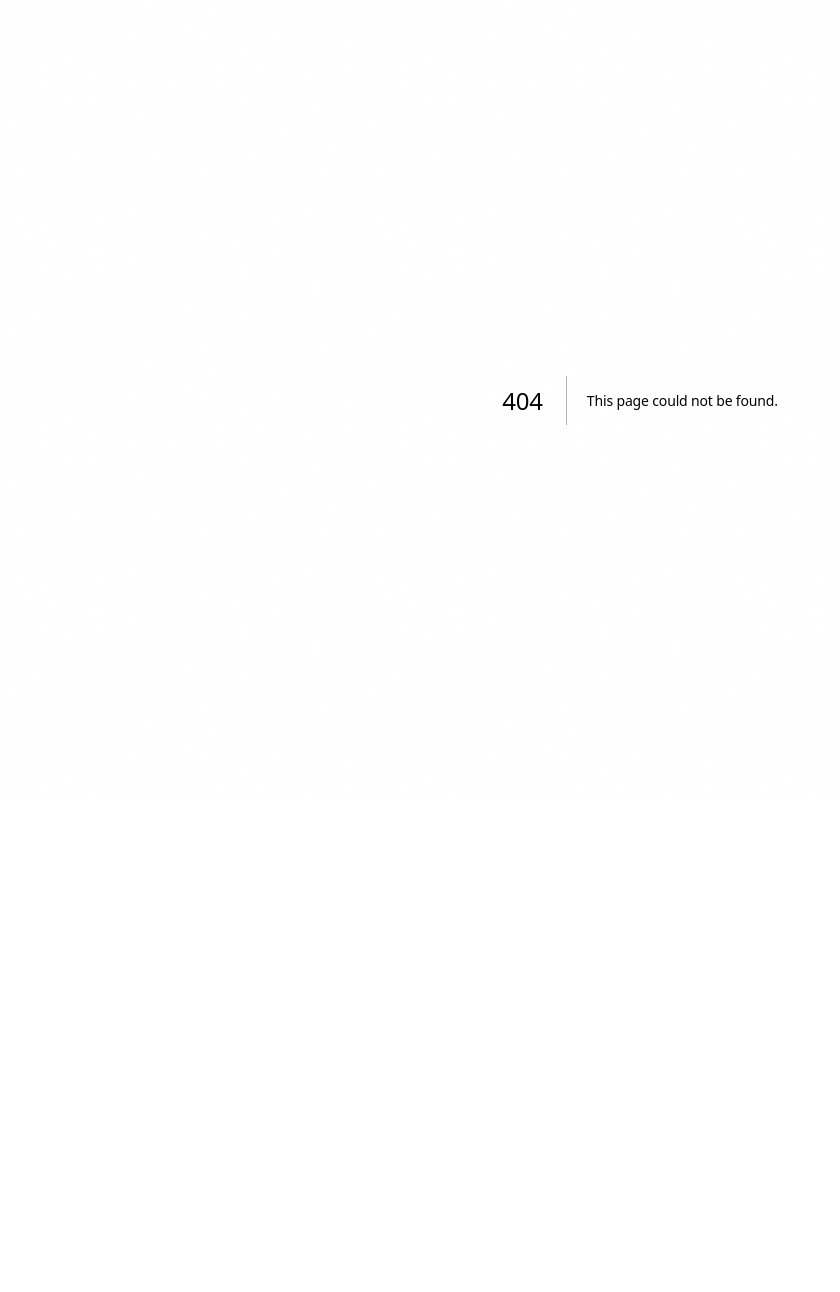
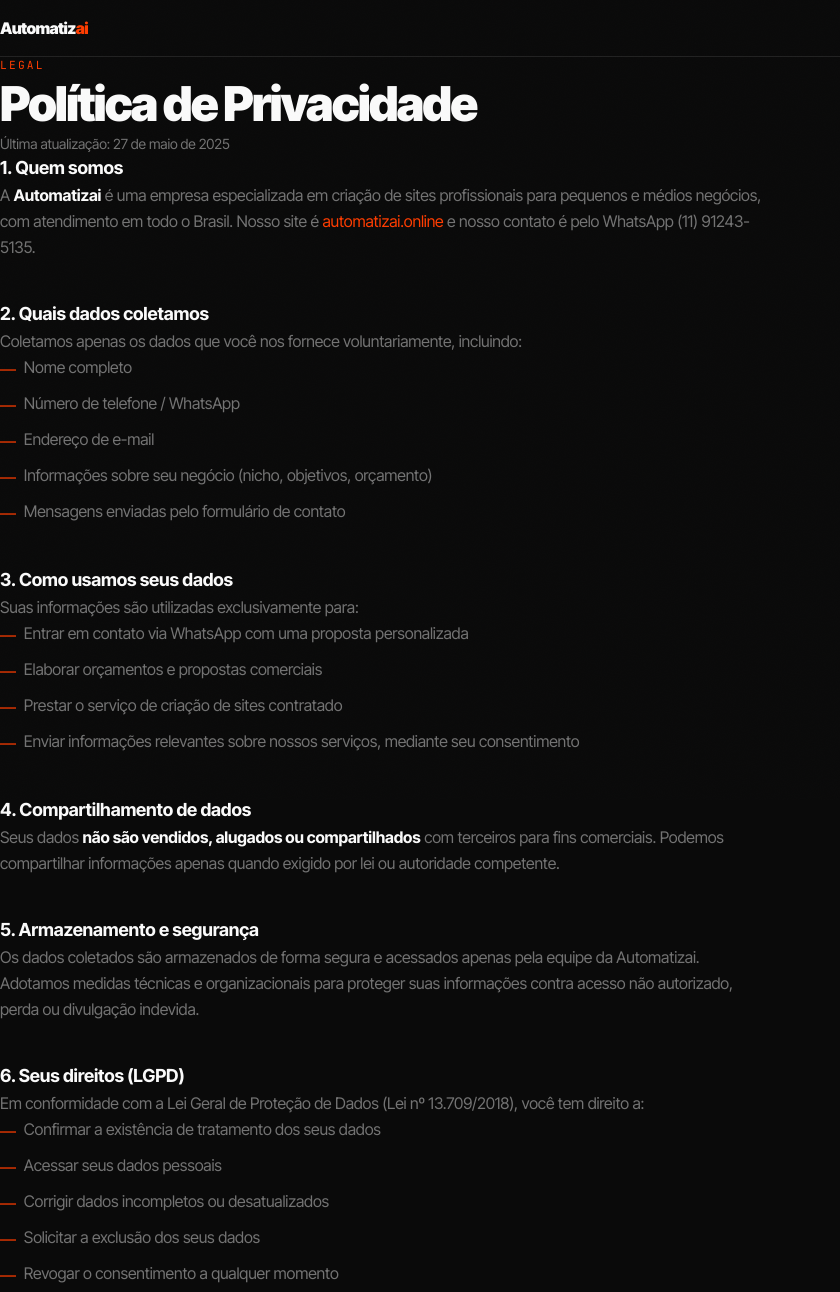
Before and after one commit to arthurzity/automatizai, a Next.js app: page /privacidade in a window 1280 px wide. Before the commit this address had no page. Shown: the top 1292 px of the page, without its empty margins (0-840 px from the left). Before the commit the page ends 800 px from the top, so only its background shows below. Built offline with nearby package versions, Linux system fonts and the light colour scheme; a web font is replaced by a local one.

Commit message:
feat: privacy policy page /privacidade (LGPD compliant)

```diff
--- /dev/null
+++ b/app/privacidade/page.tsx
@@ -0,0 +1,220 @@
+import Link from "next/link";
+import type { Metadata } from "next";
+
+export const metadata: Metadata = {
+  title: "Política de Privacidade — Automatizai",
+  description: "Saiba como a Automatizai coleta, usa e protege suas informações pessoais.",
+};
+
+export default function Privacidade() {
+  const today = "27 de maio de 2025";
+
+  return (
+    <main style={{ background: "var(--bg)", color: "var(--fg)", minHeight: "100vh" }}>
+      {/* Nav simples */}
+      <nav
+        className="border-b"
+        style={{ borderColor: "var(--border)", padding: "1rem 0" }}
+      >
+        <div className="max-w-3xl mx-auto px-6 md:px-12">
+          <Link href="/" className="text-base font-black tracking-[-0.04em]">
+            Automatiz<span style={{ color: "var(--accent)" }}>ai</span>
+          </Link>
+        </div>
+      </nav>
+
+      {/* Content */}
+      <div className="max-w-3xl mx-auto px-6 md:px-12 py-16 md:py-24">
+
+        <p
+          className="text-[0.7rem] tracking-[0.2em] uppercase mb-4"
+          style={{ color: "var(--accent)", fontFamily: '"JetBrains Mono", monospace' }}
+        >
+          Legal
+        </p>
+
+        <h1
+          className="font-black tracking-[-0.04em] leading-tight mb-4"
+          style={{ fontSize: "clamp(2rem, 4vw, 3rem)" }}
+        >
+          Política de Privacidade
+        </h1>
+
+        <p className="text-sm mb-12" style={{ color: "var(--muted-fg)" }}>
+          Última atualização: {today}
+        </p>
+
+        <div
+          className="flex flex-col gap-10 text-base leading-relaxed"
+          style={{ color: "var(--muted-fg)" }}
+        >
+          <section>
+            <h2 className="font-bold text-lg mb-3" style={{ color: "var(--fg)" }}>
+              1. Quem somos
+            </h2>
+            <p>
+              A <strong style={{ color: "var(--fg)" }}>Automatizai</strong> é uma empresa
+              especializada em criação de sites profissionais para pequenos e médios negócios,
+              com atendimento em todo o Brasil. Nosso site é{" "}
+              <a href="https://automatizai.online" style={{ color: "var(--accent)" }}>
+                automatizai.online
+              </a>{" "}
+              e nosso contato é pelo WhatsApp (11) 91243-5135.
+            </p>
+          </section>
+
+          <section>
+            <h2 className="font-bold text-lg mb-3" style={{ color: "var(--fg)" }}>
+              2. Quais dados coletamos
+            </h2>
+            <p className="mb-3">
+              Coletamos apenas os dados que você nos fornece voluntariamente, incluindo:
+            </p>
+            <ul className="flex flex-col gap-2 pl-4">
+              {[
+                "Nome completo",
+                "Número de telefone / WhatsApp",
+                "Endereço de e-mail",
+                "Informações sobre seu negócio (nicho, objetivos, orçamento)",
+                "Mensagens enviadas pelo formulário de contato",
+              ].map((item) => (
+                <li key={item} className="flex items-start gap-2">
+                  <span style={{ color: "var(--accent)", marginTop: "2px" }}>—</span>
+                  {item}
+                </li>
+              ))}
+            </ul>
+          </section>
+
+          <section>
+            <h2 className="font-bold text-lg mb-3" style={{ color: "var(--fg)" }}>
+              3. Como usamos seus dados
+            </h2>
+            <p className="mb-3">Suas informações são utilizadas exclusivamente para:</p>
+            <ul className="flex flex-col gap-2 pl-4">
+              {[
+                "Entrar em contato via WhatsApp com uma proposta personalizada",
+                "Elaborar orçamentos e propostas comerciais",
+                "Prestar o serviço de criação de sites contratado",
+                "Enviar informações relevantes sobre nossos serviços, mediante seu consentimento",
+              ].map((item) => (
+                <li key={item} className="flex items-start gap-2">
+                  <span style={{ color: "var(--accent)", marginTop: "2px" }}>—</span>
+                  {item}
+                </li>
+              ))}
+            </ul>
+          </section>
+
+          <section>
+            <h2 className="font-bold text-lg mb-3" style={{ color: "var(--fg)" }}>
+              4. Compartilhamento de dados
+            </h2>
+            <p>
+              Seus dados <strong style={{ color: "var(--fg)" }}>não são vendidos, alugados
+              ou compartilhados</strong> com terceiros para fins comerciais. Podemos compartilhar
+              informações apenas quando exigido por lei ou autoridade competente.
+            </p>
+          </section>
+
+          <section>
+            <h2 className="font-bold text-lg mb-3" style={{ color: "var(--fg)" }}>
+              5. Armazenamento e segurança
+            </h2>
+            <p>
+              Os dados coletados são armazenados de forma segura e acessados apenas pela
+              equipe da Automatizai. Adotamos medidas técnicas e organizacionais para proteger
+              suas informações contra acesso não autorizado, perda ou divulgação indevida.
+            </p>
+          </section>
+
+          <section>
+            <h2 className="font-bold text-lg mb-3" style={{ color: "var(--fg)" }}>
+              6. Seus direitos (LGPD)
+            </h2>
+            <p className="mb-3">
+              Em conformidade com a Lei Geral de Proteção de Dados (Lei nº 13.709/2018),
+              você tem direito a:
+            </p>
+            <ul className="flex flex-col gap-2 pl-4">
+              {[
+                "Confirmar a existência de tratamento dos seus dados",
+                "Acessar seus dados pessoais",
+                "Corrigir dados incompletos ou desatualizados",
+                "Solicitar a exclusão dos seus dados",
+                "Revogar o consentimento a qualquer momento",
+              ].map((item) => (
+                <li key={item} className="flex items-start gap-2">
+                  <span style={{ color: "var(--accent)", marginTop: "2px" }}>—</span>
+                  {item}
+                </li>
+              ))}
+            </ul>
+            <p className="mt-4">
+              Para exercer qualquer um desses direitos, entre em contato pelo WhatsApp{" "}
+              <a href="https://wa.me/5511912435135" style={{ color: "var(--accent)" }}>
+                (11) 91243-5135
+              </a>.
+            </p>
+          </section>
+
+          <section>
+            <h2 className="font-bold text-lg mb-3" style={{ color: "var(--fg)" }}>
+              7. Cookies
+            </h2>
+            <p>
+              Nosso site pode utilizar cookies para melhorar a experiência de navegação e
+              analisar o tráfego. Você pode desativar os cookies nas configurações do seu
+              navegador a qualquer momento.
+            </p>
+          </section>
+
+          <section>
+            <h2 className="font-bold text-lg mb-3" style={{ color: "var(--fg)" }}>
+              8. Alterações nesta política
+            </h2>
+            <p>
+              Esta política pode ser atualizada periodicamente. A data da última atualização
+              sempre estará indicada no topo desta página. Recomendamos que você a consulte
+              periodicamente.
+            </p>
+          </section>
+
+          <section>
+            <h2 className="font-bold text-lg mb-3" style={{ color: "var(--fg)" }}>
+              9. Contato
+            </h2>
+            <p>
+              Dúvidas sobre esta política? Fale conosco:
+            </p>
+            <div className="mt-4 flex flex-col gap-2">
+              <span>
+                WhatsApp:{" "}
+                <a href="https://wa.me/5511912435135" style={{ color: "var(--accent)" }}>
+                  (11) 91243-5135
+                </a>
+              </span>
+              <span>
+                Site:{" "}
+                <a href="https://automatizai.online" style={{ color: "var(--accent)" }}>
+                  automatizai.online
+                </a>
+              </span>
+            </div>
+          </section>
+        </div>
+
+        {/* Back link */}
+        <div className="mt-16 pt-8 border-t" style={{ borderColor: "var(--border)" }}>
+          <Link
+            href="/"
+            className="text-sm font-medium tracking-[0.05em] transition-colors duration-150"
+            style={{ color: "var(--muted-fg)" }}
+          >
+            ← Voltar para o site
+          </Link>
+        </div>
+      </div>
+    </main>
+  );
+}
```
